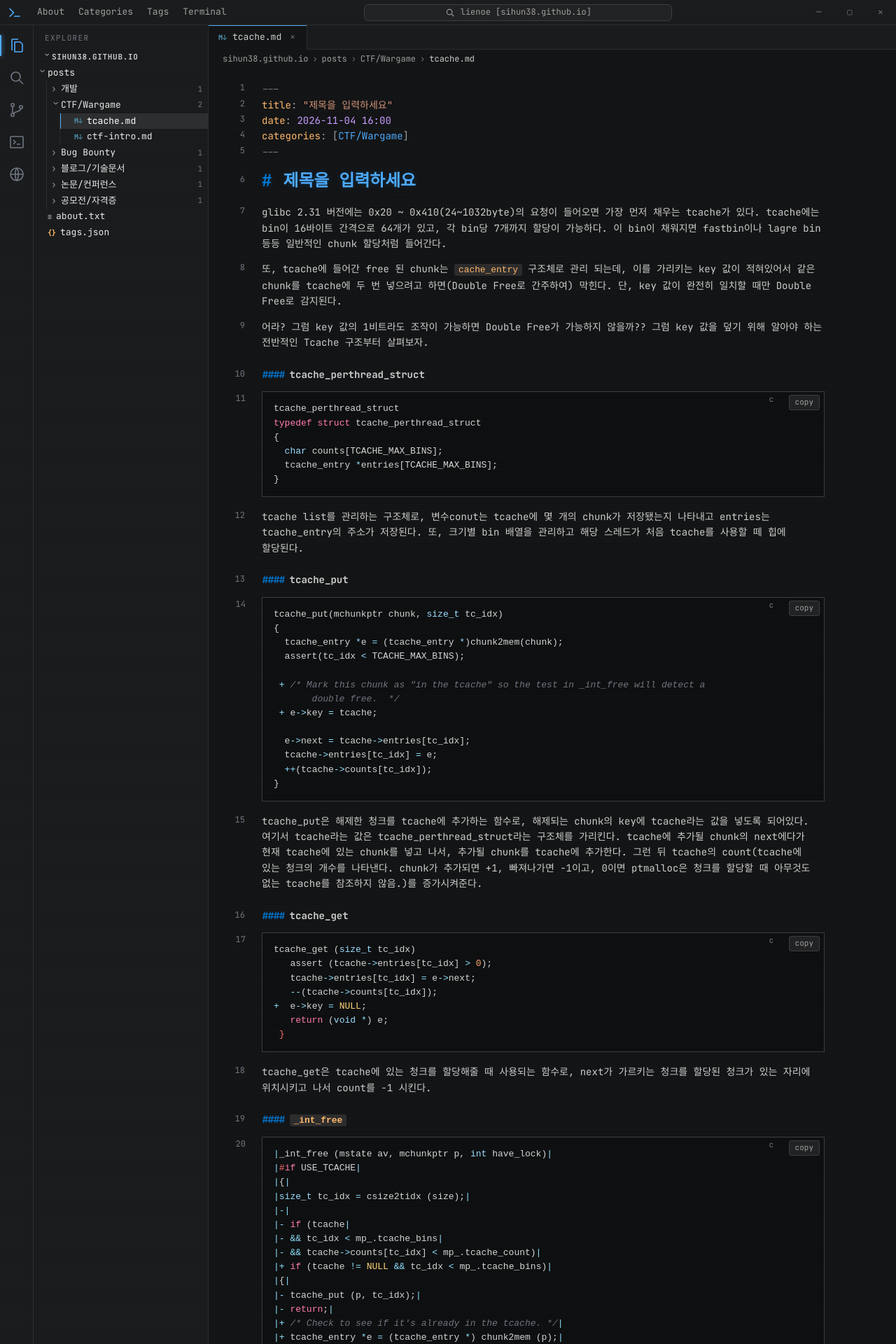
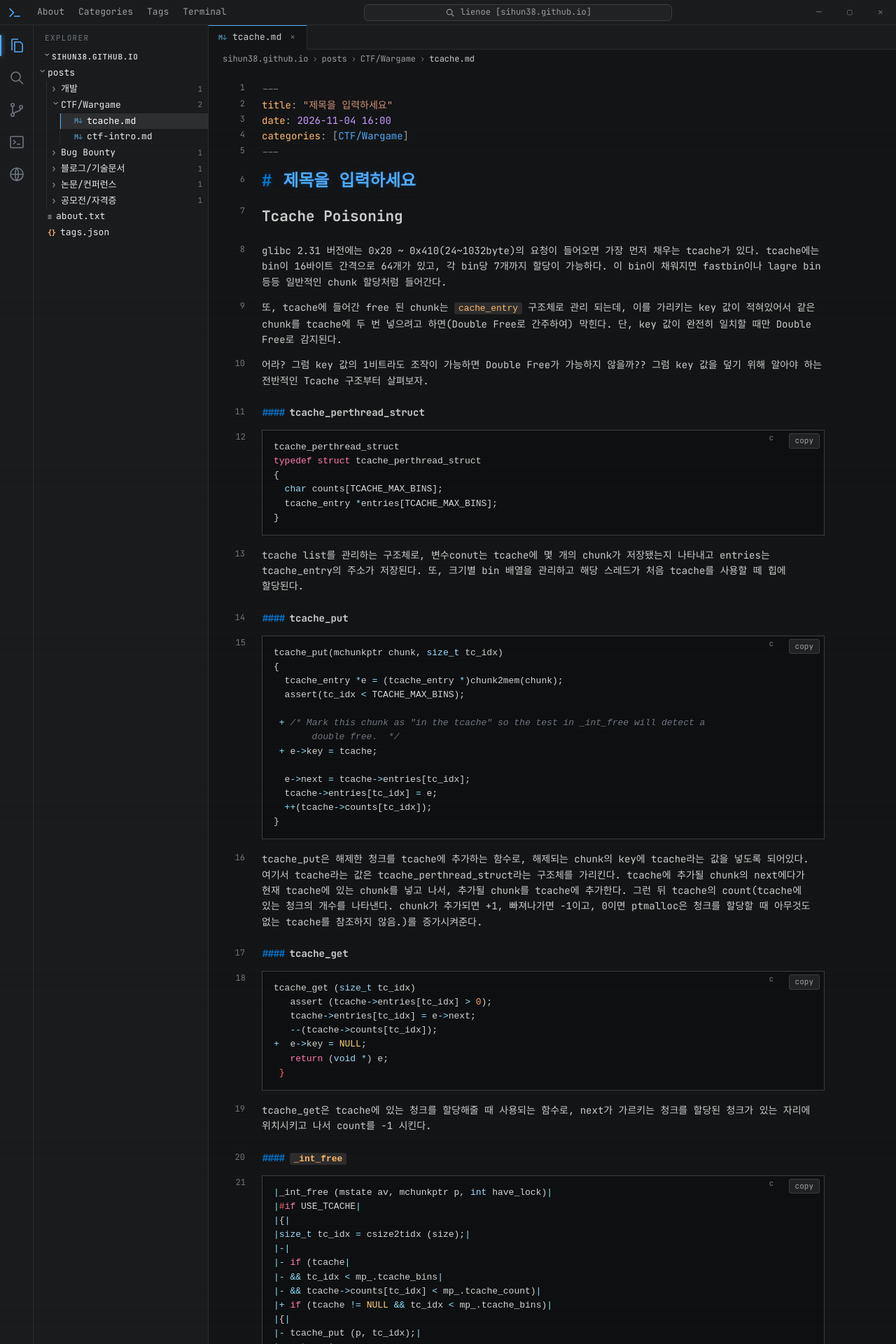
Before and after one commit to sihun38/sihun38.github.io, a Jekyll site: the page built from _posts/2026-11-05-tcache.md, in a window 1280 px wide. Shown: the top 1920 px of the page at 70% size. Built offline with Jekyll 4.4.1, drawn with Linux system fonts in a browser that asks for light colours; some web fonts are replaced; some of the changed text lies outside the part shown.

Commit message:
post: update 2026-11-05-tcache.md

```diff
--- a/_posts/2026-11-05-tcache.md
+++ b/_posts/2026-11-05-tcache.md
@@ -4,7 +4,7 @@ date: 2026-11-05 01:00:00 +0900
 categories: [CTF/Wargame]
 tags: []
 ---
-
+# Tcache Poisoning
 
 glibc 2.31 버전에는 0x20 ~ 0x410(24~1032byte)의 요청이 들어오면 가장 먼저 채우는 tcache가 있다. tcache에는 bin이 16바이트 간격으로 64개가 있고, 각 bin당 7개까지 할당이 가능하다. 이 bin이 채워지면 fastbin이나 lagre bin 등등 일반적인 chunk 할당처럼 들어간다.
 
```
